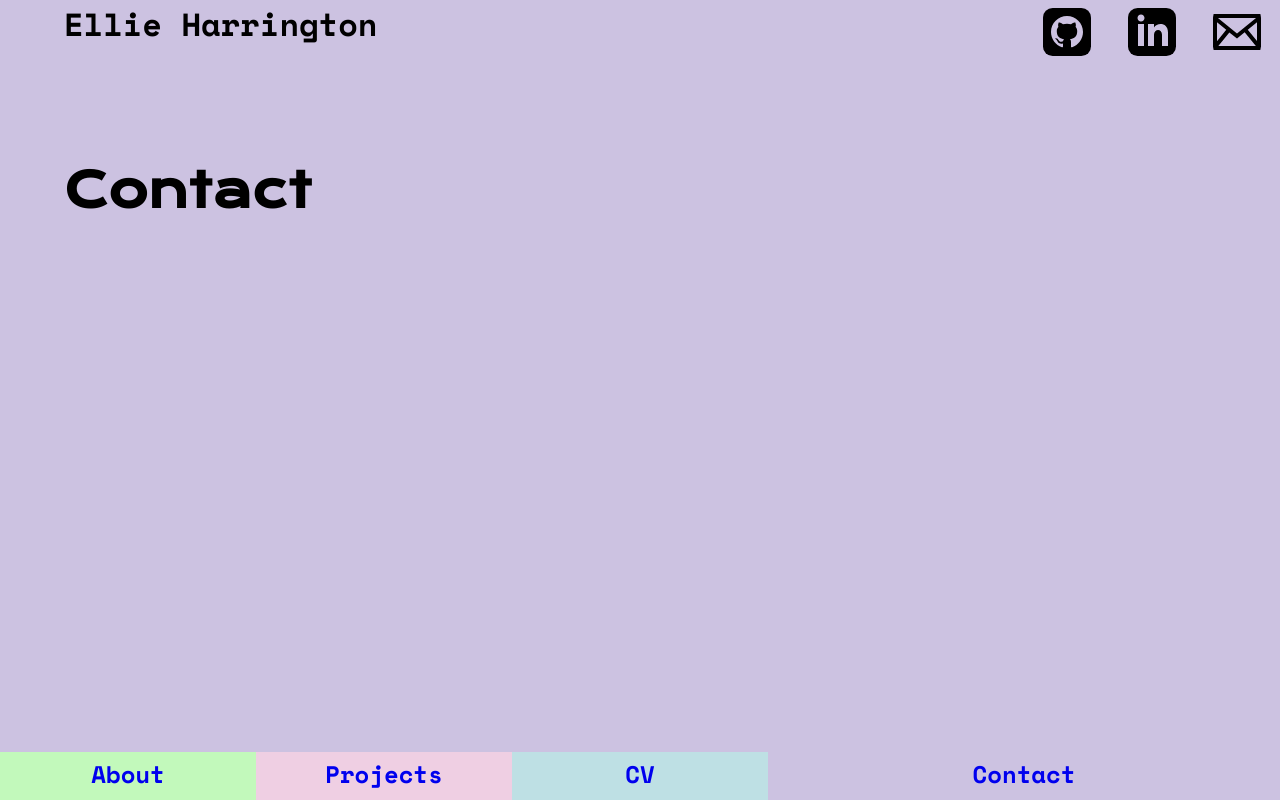
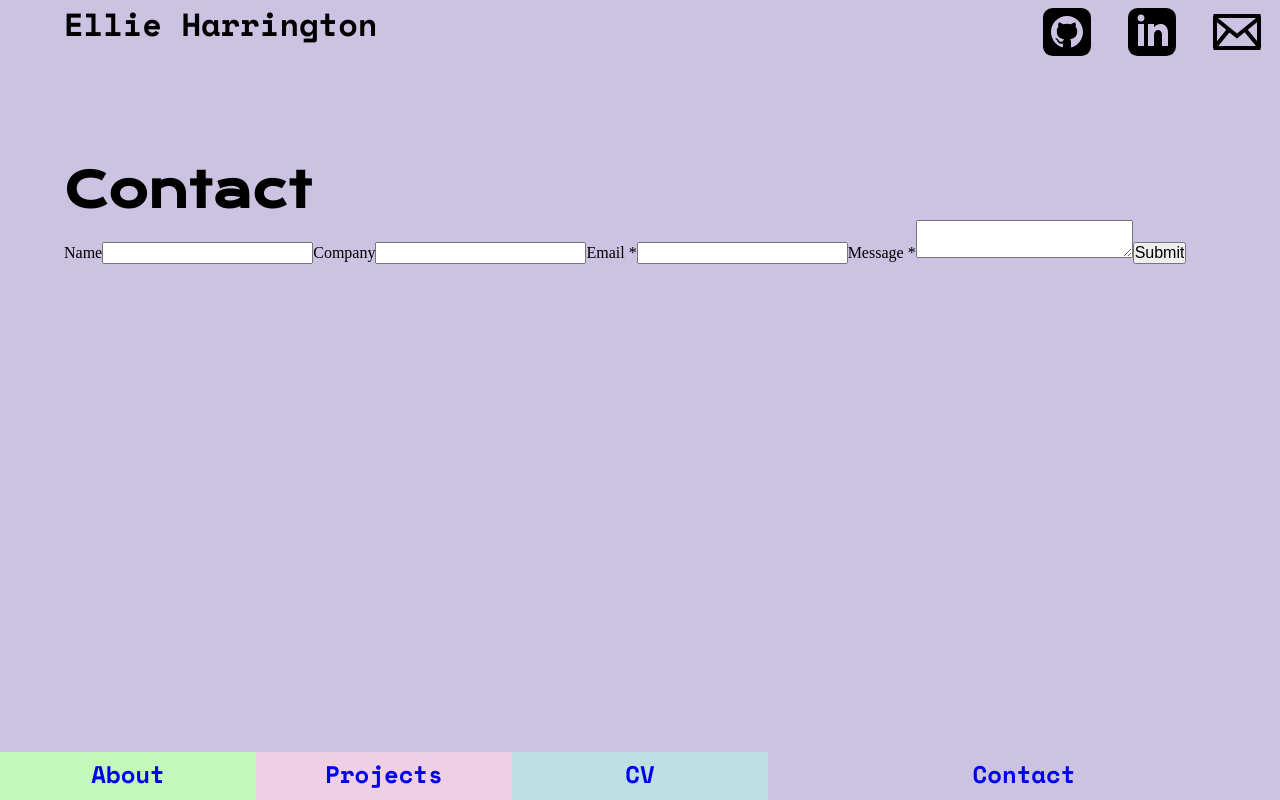
Before and after one commit to Eleaha/Portfolio, a React (Vite) app: page /contact in a window 1280 px wide. Built offline with nearby package versions, Linux system fonts and the light colour scheme.

Commit message:
add email.js functionality

```diff
--- a/package.json
+++ b/package.json
@@ -10,6 +10,7 @@
     "preview": "vite preview"
   },
   "dependencies": {
+    "@emailjs/browser": "^4.4.1",
     "react": "^18.3.1",
     "react-dom": "^18.3.1",
     "react-router-dom": "^6.26.1"
--- a/src/components/main-pages/CV.tsx
+++ b/src/components/main-pages/CV.tsx
@@ -32,7 +32,6 @@ export function CV({ setActivePage }: any) {
 			<div className="cv-section" id="experiences-section">
 				<h2>Experience</h2>
 				{cvData.experience.map((role: Role) => {
-					console.log(role);
 					return (
 						<li>
 							<h3>
--- a/src/components/main-pages/Contact.tsx
+++ b/src/components/main-pages/Contact.tsx
@@ -1,12 +1,66 @@
-import { useEffect } from "react";
+import { useEffect, useState } from "react";
+import emailjs from "@emailjs/browser";
 
 export function Contact({ setActivePage }: any) {
+	const [formData, setFormData] = useState({
+		name: "",
+		company: "",
+		email: "",
+		message: "",
+	});
+
 	useEffect(() => {
 		setActivePage("contact");
 	}, []);
+
+	const handleChange = (e: any) => {
+		setFormData({ ...formData, [e.target.id]: e.target.value });
+	};
+
+	const sendEmail = async (e: any) => {
+		e.preventDefault();
+		try {
+			await emailjs.send(
+				"service_f5vqbw2",
+				"template_nv2ydo9",
+				formData,
+				"0GYLrYXM7mJJwAduX"
+			);
+			console.log("worked!!");
+		} catch (err) {
+			console.log("uh oh email not sent :(");
+		}
+	};
+
 	return (
 		<div className="page">
 			<h1 className="page-title">Contact</h1>
+			<form onSubmit={sendEmail}>
+				<label htmlFor="name">Name</label>
+				<input
+					type="text"
+					id="name"
+					value={formData.name}
+					onChange={handleChange}
+				/>
+				<label htmlFor="company">Company</label>
+				<input
+					type="text"
+					id="company"
+					value={formData.company}
+					onChange={handleChange}
+				/>
+				<label htmlFor="email">Email *</label>
+				<input
+					type="email"
+					id="email"
+					value={formData.email}
+					onChange={handleChange}
+				/>
+				<label htmlFor="message">Message *</label>
+				<textarea id="message" value={formData.message} onChange={handleChange} />
+				<input type="submit" value="Submit"></input>
+			</form>
 		</div>
 	);
 }
```
Also changed, not shown: src/interfaces.ts (+11 -4 lines), 1 other file (tests, documents, lock files or other folders).
